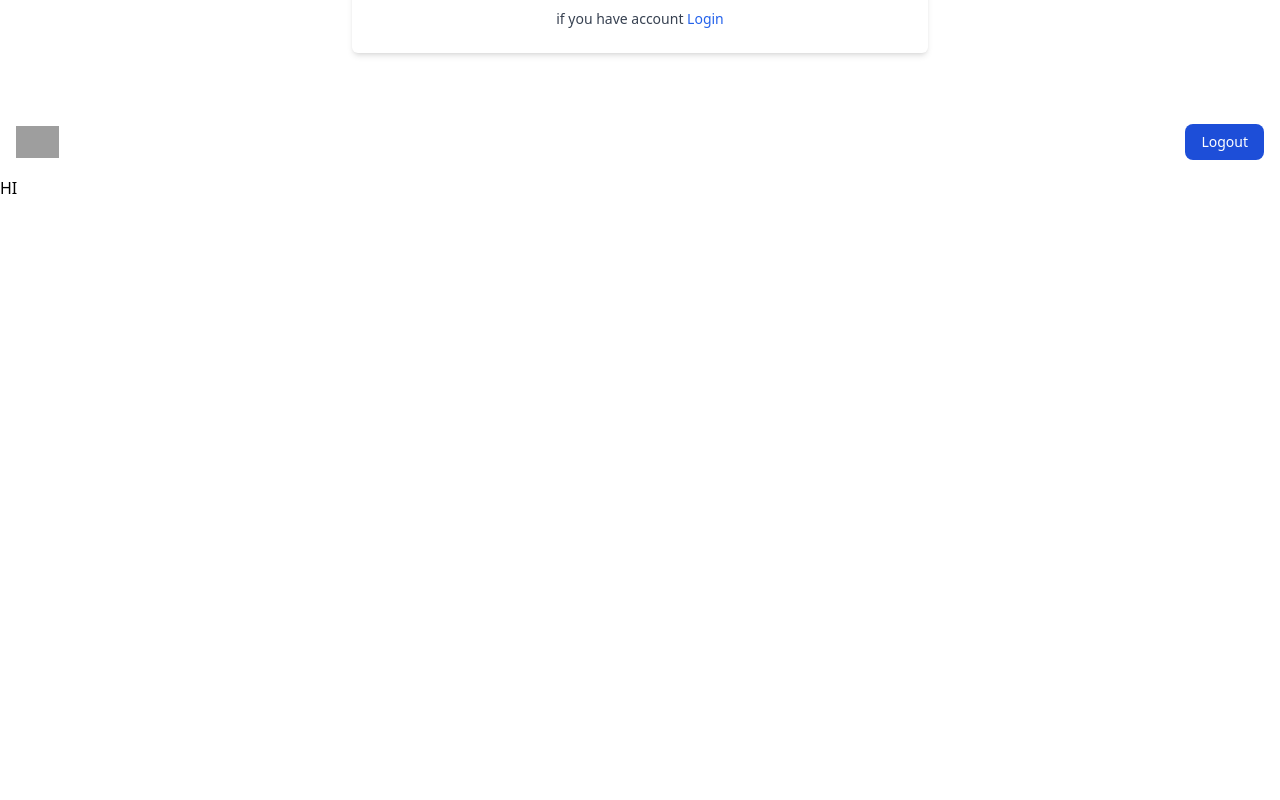
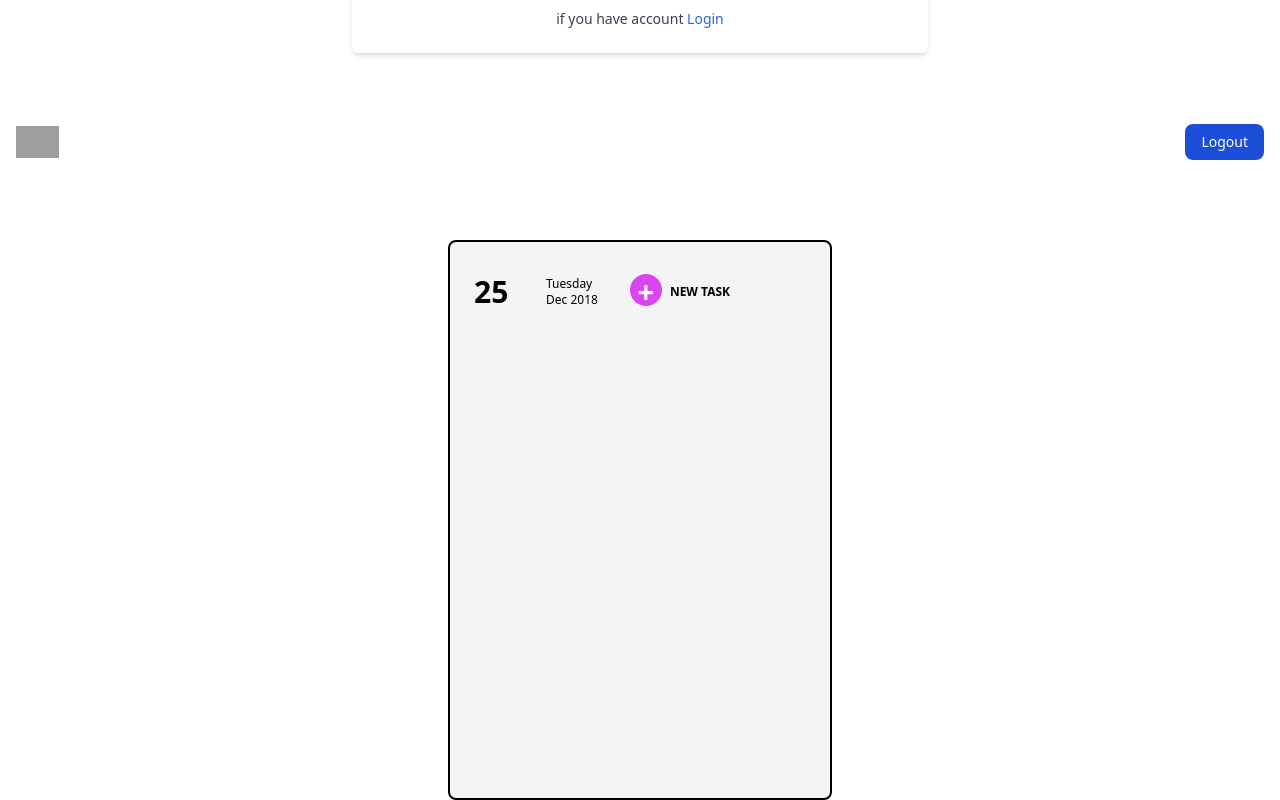
Before and after one commit to blinkz333/harmonyx, a Next.js app: page / in a window 1280 px wide. Shown: the part 1492-2292 px from the top of the page. Before the commit the page ends 1692 px from the top, so only its background shows below. Built offline with nearby package versions, Linux system fonts and the light colour scheme; no server answers; grey boxes are pictures that could not be loaded.

Commit message:
prepare css

```diff
--- a/pages/dashbord/index.js
+++ b/pages/dashbord/index.js
@@ -2,7 +2,10 @@ import Head from "next/head";
 import Link from "next/link";
 import { Fragment, useState } from "react";
 import NavbarComp from "../../components/navbar";
+import { useAuth } from "../../context/AuthContext";
 const Dashbord = () => {
+  const { user } = useAuth();
+  console.log("user", user);
 
   return (
     <>
@@ -10,7 +13,24 @@ const Dashbord = () => {
         <title>Hamonyx - Home</title>
       </Head>
       <NavbarComp />
-      <div>HI</div>
+      <body>
+        <div class="flex items-center justify-center mt-16">
+          <div class="w-96 h-[35rem] bg-gray-100 border-black border-2 rounded-lg">
+            <div class="mt-8 ml-6">
+              <div class="flex items-center space-x-8">
+                <div class="text-3xl font-bold w-10">25</div>
+                <div class="text-xs">
+                  Tuesday <br /> Dec 2018
+                </div>
+                <div class="text-3xl font-bold w-2 ml-8 ">
+                  <button class="bg-fuchsia-500 text-white rounded-full w-8 h-8">+</button>
+                </div>
+                <div class="ml-8 text-xs font-bold">NEW TASK</div>
+              </div>
+            </div>
+          </div>
+        </div>
+      </body>
     </>
   );
 };
```
